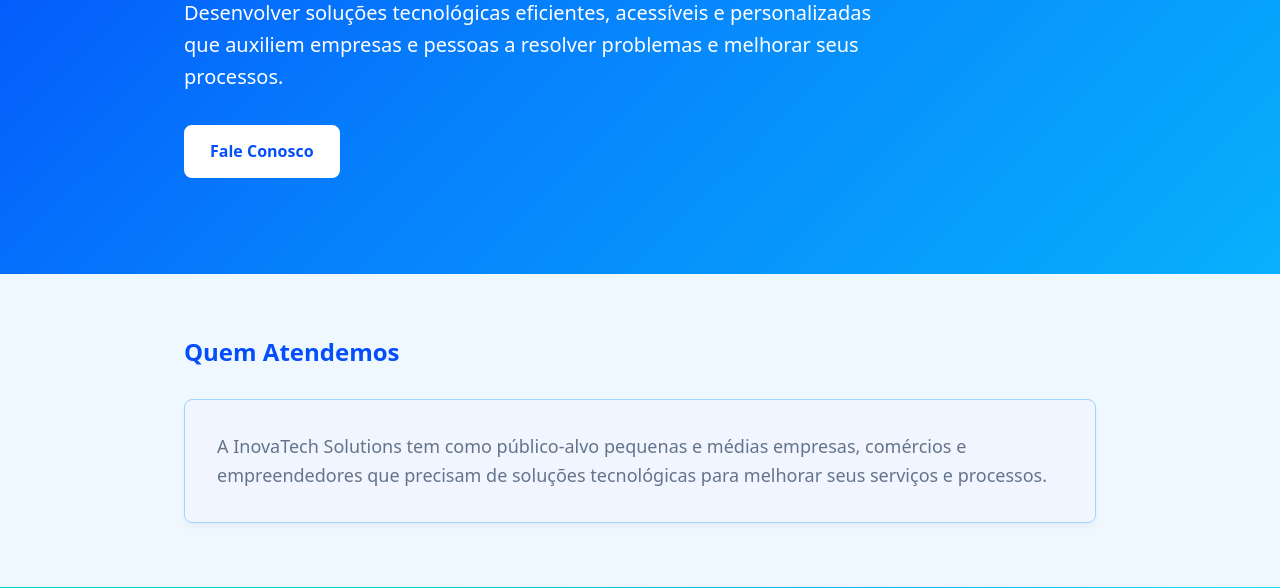
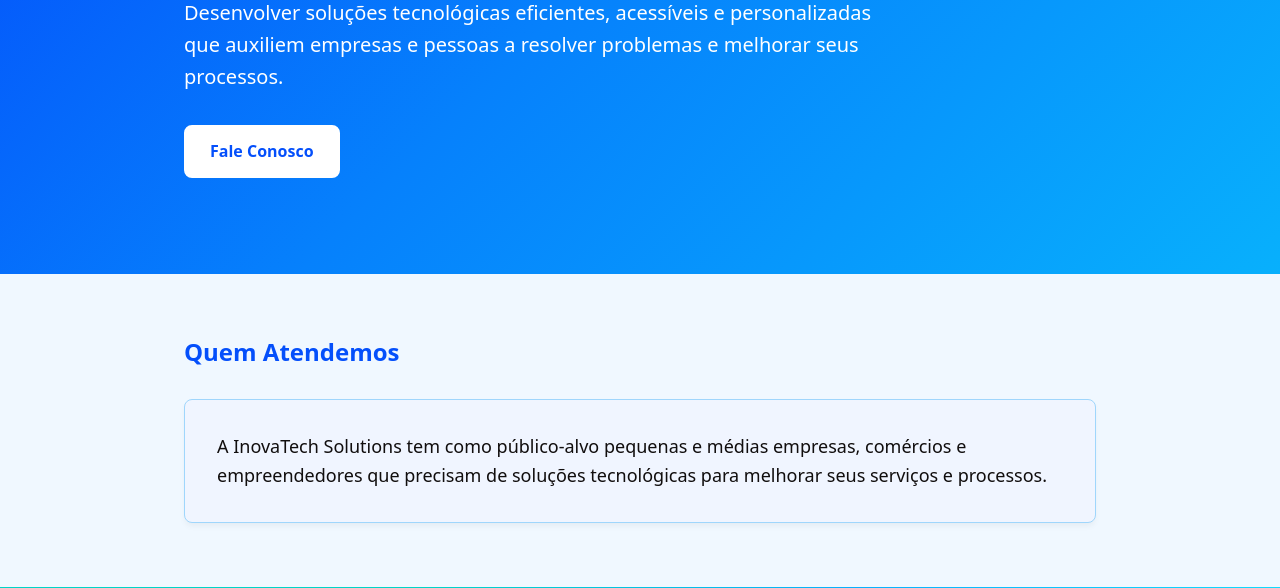
Before and after one commit to capir2024116isinf0065-creator/inova-tech-solutions-site, an Astro site: page / in a window 1280 px wide. Shown: the part 334-922 px from the top of the page. Built offline with nearby package versions, Linux system fonts and the light colour scheme; Astro itself is replaced by a stand-in of ours.

Commit message:
feat:Pequena modificação da cor de texto

```diff
--- a/src/styles/global.css
+++ b/src/styles/global.css
@@ -10,7 +10,7 @@
   --cor-fundo: #FFFFFF;
   --cor-fundo-alt: #C0E5FD;
   --cor-texto: #334155;
-  --cor-texto-secundario: #64748b;
+  --cor-texto-secundario: #110e0e;
   --cor-texto-invertido: #FFFFFF;
   --cor-texto-invertido-suave: #C0E5FD;
   --cor-borda: #9FD6FC;
```
